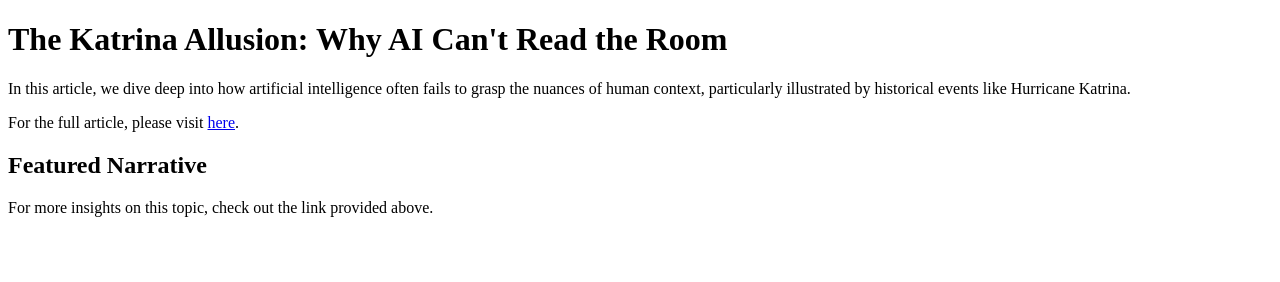
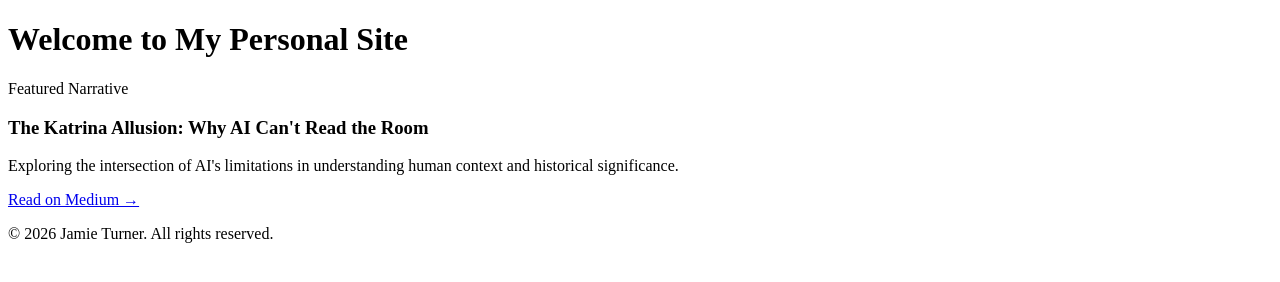
Before and after one commit to jamieturner-writer/jamieturner-writer.github.io, a plain HTML site: page index.html in a window 1280 px wide. Drawn offline with Linux system fonts and the light colour scheme.

Commit message:
Update index.html to replace the article "The Den of the Faithful" with "The Katrina Allusion: Why AI Can't Read the Room"

```diff
--- a/index.html
+++ b/index.html
@@ -3,14 +3,26 @@
 <head>
     <meta charset="UTF-8">
     <meta name="viewport" content="width=device-width, initial-scale=1.0">
-    <title>The Katrina Allusion: Why AI Can't Read the Room</title>
-    <meta name="description" content="Exploring the limitations of AI in understanding human emotions and contexts.">
+    <title>Jamie Turner Writer</title>
+    <link rel="stylesheet" href="styles.css">
 </head>
 <body>
-    <h1>The Katrina Allusion: Why AI Can't Read the Room</h1>
-    <p>In this article, we dive deep into how artificial intelligence often fails to grasp the nuances of human context, particularly illustrated by historical events like Hurricane Katrina.</p>
-    <p>For the full article, please visit <a href="https://medium.com/@mrsjamieturner109/the-katrina-allusion-why-ai-cant-read-the-room-e42461c36b9a">here</a>.</p>
-    <h2>Featured Narrative</h2>
-    <p>For more insights on this topic, check out the link provided above.</p>
+    <header>
+        <h1>Welcome to My Personal Site</h1>
+    </header>
+    <main>
+        <section class="featured-narrative">
+            <span class="tag">Featured Narrative</span>
+            <h3>The Katrina Allusion: Why AI Can't Read the Room</h3>
+            <p style="margin-bottom: 1rem;">Exploring the intersection of AI's limitations in understanding human context and historical significance.</p>
+            <a href="https://medium.com/@mrsjamieturner109/the-katrina-allusion-why-ai-cant-read-the-room-e42461c36b9a" class="read-more">Read on Medium →</a>
+        </section>
+        <section class="other-narratives">
+            <!-- Other narratives would go here -->
+        </section>
+    </main>
+    <footer>
+        <p>&copy; 2026 Jamie Turner. All rights reserved.</p>
+    </footer>
 </body>
 </html>
```
